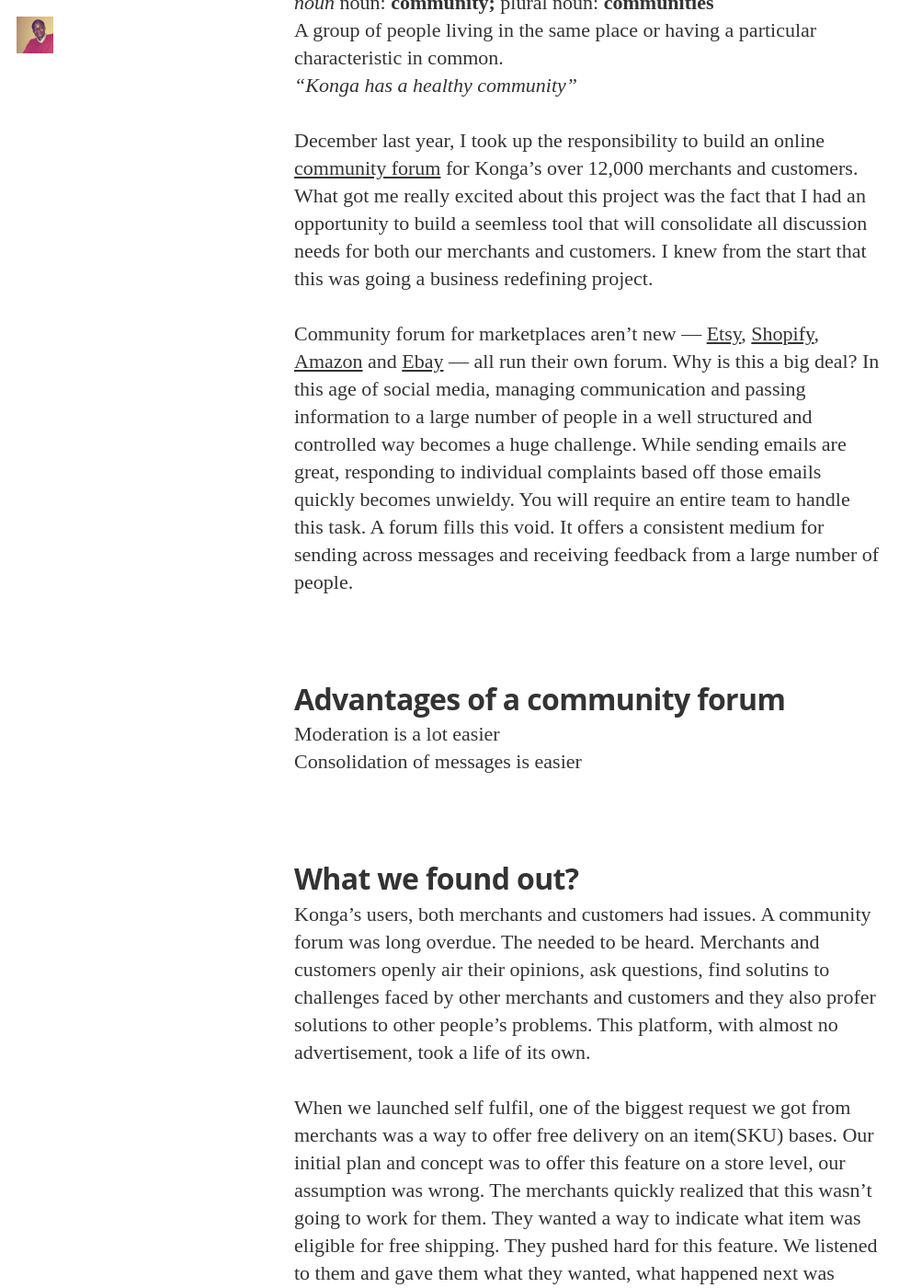
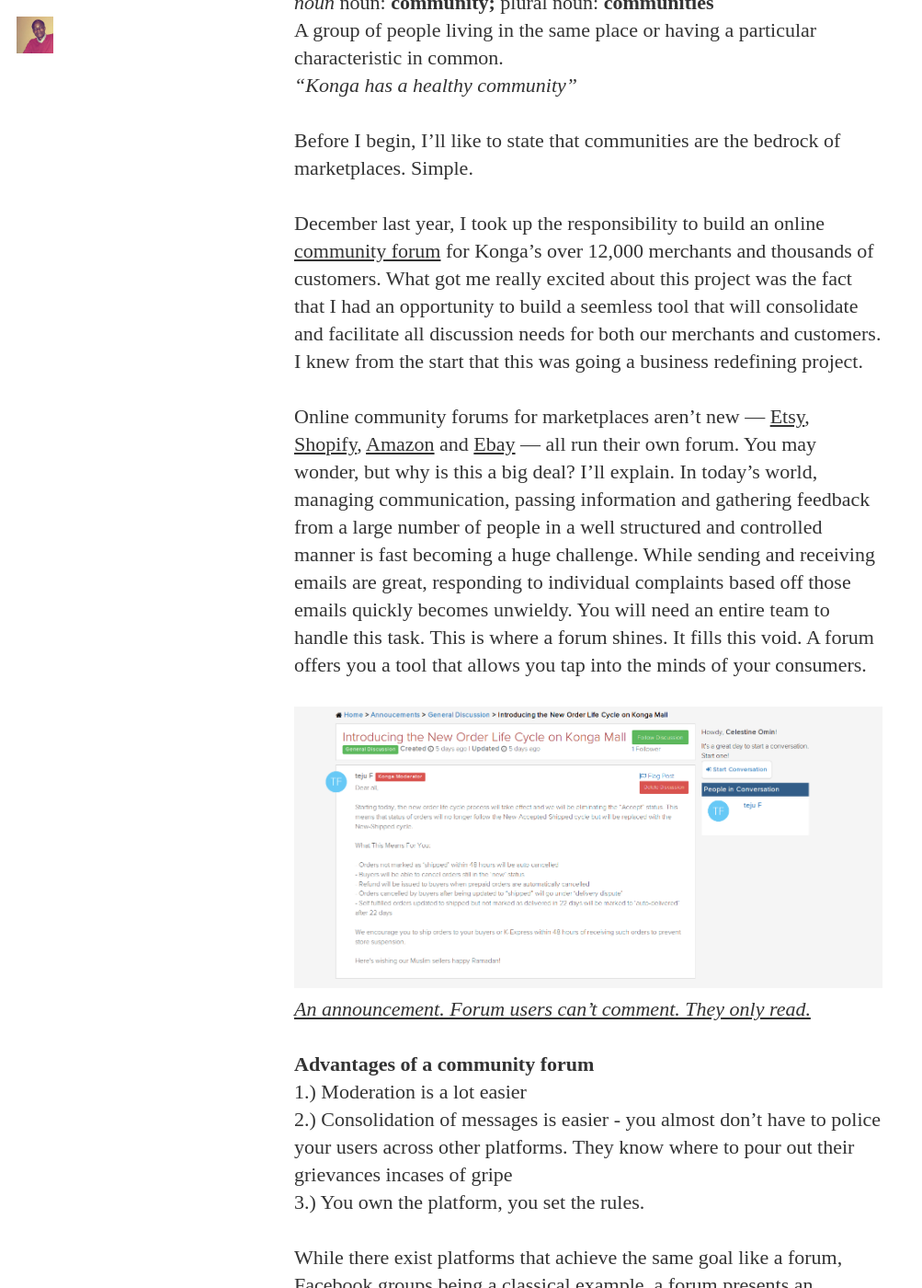
Before and after one commit to cyberomin/cyberomin.github.io, a Jekyll site: the page built from _posts/2015-07-09-marketplace-communities.markdown, in a window 1280 px wide and 1400 px high, scrolled down 394 px. Shown: the whole window at 92% size, without its empty margins (0-1003 px from the left). Built offline with Jekyll 4.4.1, drawn with Linux system fonts in a browser that asks for light colours; nearby versions of some CDN libraries; some web fonts are replaced; library files that are not in the unit come from our copies; Markdown is read by kramdown in place of the engine named in the settings; comment, search, counter and statistics services are not loaded; some of the changed text lies outside the part shown.

Commit message:
Announcement

```diff
--- a/_posts/2015-07-09-marketplace-communities.markdown
+++ b/_posts/2015-07-09-marketplace-communities.markdown
@@ -1,6 +1,6 @@
 ---
 layout: post
-title:  "Communities, the bed rock of marketplaces"
+title:  "Communities, the bedrock of marketplaces"
 date:   2015-07-22 12:18:00
 categories: community
 description: "A group of people living in the same place or having a particular characteristic in common."
@@ -15,20 +15,26 @@
 <span class="text-muted"><em>&#8220;Konga has a healthy community&#8221;</em></span>
 </p>
 
-December last year, I took up the responsibility to build an online <a href="http://community.konga.com" target="_blank">community forum</a> for Konga's over 12,000 merchants and customers. What got me really excited about this project was the fact that I had an opportunity to build a seemless tool that will consolidate all discussion needs for both our merchants and customers. I knew from the start that this was going a business redefining project.
+Before I begin, I'll like to state that communities are the bedrock of marketplaces. Simple.
 
-Community forum for marketplaces aren't new &mdash; <a href="https://www.etsy.com/forums" target="_blank">Etsy</a>, <a href="https://ecommerce.shopify.com/forums" target="_blank">Shopify</a>, <a href="https://sellercentral.amazon.com/forums/index.jspa" target="_blank">Amazon</a> and <a href="http://community.ebay.com/" target="_blank">Ebay</a> &mdash; all run their own forum. Why is this a big deal? In this age of social media, managing communication and passing information to a large number of people in a well structured and controlled way becomes a huge challenge. While sending emails are great, responding to individual complaints based off those emails quickly becomes unwieldy. You will require an entire team to handle this task. A forum fills this void. It offers a consistent medium for sending across messages and receiving feedback from a large number of people.
+December last year, I took up the responsibility to build an online <a href="http://community.konga.com" target="_blank">community forum</a> for Konga's over 12,000 merchants and thousands of customers. What got me really excited about this project was the fact that I had an opportunity to build a seemless tool that will consolidate and facilitate all discussion needs for both our merchants and customers. I knew from the start that this was going a business redefining project.
 
-<h1>Advantages of a community forum</h1>
-Moderation is a lot easier<br/>
-Consolidation of messages is easier
+Online community forums for marketplaces aren't new &mdash; <a href="https://www.etsy.com/forums" target="_blank">Etsy</a>, <a href="https://ecommerce.shopify.com/forums" target="_blank">Shopify</a>, <a href="https://sellercentral.amazon.com/forums/index.jspa" target="_blank">Amazon</a> and <a href="http://community.ebay.com/" target="_blank">Ebay</a> &mdash; all run their own forum. You may wonder, but why is this a big deal? I'll explain. In today's world, managing communication, passing information and gathering feedback from a large number of people in a well structured and controlled manner is fast becoming a huge challenge. While sending and receiving emails are great, responding to individual complaints based off those emails quickly becomes unwieldy. You will need an entire team to handle this task. This is where a forum shines. It fills this void. A forum offers you a tool that allows you tap into the minds of your consumers.
 
-<h1>What we found out?</h1>
-Konga's users, both merchants and customers had issues. A community forum was long overdue. The needed to be heard.
-Merchants and customers openly air their opinions, ask questions, find solutins to challenges faced by other merchants and customers and they also profer solutions to other people's problems. This platform, with almost no advertisement, took a life of its own.
+<img src="{{ site.url }}/assets/article_images/communities/announcement.png"/>
+<span class="text-muted"><em><a href="http://community.konga.com/thread/introducing-the-new-order-life-cycle-on-konga-mall">An announcement. Forum users can't comment. They only read.</a></em></span>
 
-When we launched self fulfil, one of the biggest request we got from merchants was a way to offer free delivery on an item(SKU) bases. Our initial plan and concept was to offer this feature on a store level, our assumption was wrong. The merchants quickly realized that this wasn't going to work for them. They wanted a way to indicate what item was eligible for free shipping. They pushed hard for this feature. We listened to them and gave them what they wanted,
-what happened next was rather remarkable, merchants daily orders shot up by approximately 300%.
+<strong>Advantages of a community forum</strong><br/>
+1.) Moderation is a lot easier<br/>
+2.) Consolidation of messages is easier - you almost don't have to police your users across other platforms. They know where to pour out their grievances incases of gripe<br/>
+3.) You own the platform, you set the rules.
+
+While there exist platforms that achieve the same goal like a forum, Facebook groups being a classical example, a forum presents an uncluttered medium and helps your users focus on one single goal; share their experiences.
+
+<strong>Interesting discoveries</strong><br/>
+Konga's users, both merchants and customers had issues and legitimate ones at that. A community forum was long overdue. They needed to be heard. Merchants and customers openly air their opinions, ask questions, find solutins to challenges faced by other merchants and customers and they also profer solutions to other people's problems. This platform, with almost no advertisement, took a life of its own.
+
+When we launched self fulfil (a service that allows merchants deliver items by themselves, essentially bypassing third party logistics companies), one of the biggest request we got from merchants was a way to offer free delivery on an item(SKU) bases. Our initial plan and concept was to offer this feature on a store level, our assumption was wrong. Merchants quickly realized that this wasn't going to work for them. They wanted a way to indicate what item was eligible for free shipping. They pushed hard for this feature. We listened to them and gave them what they wanted, what happened next was rather remarkable, merchants daily orders shot up by approximately 300%.
 
 <img src="{{ site.url }}/assets/article_images/communities/free-delivery.png"/>
 <span class="text-muted"><em>Free delivery tags on products</em></span>
@@ -39,10 +45,11 @@
 <span class="text-muted"><em>Inbound questions from merchants</em></span>
 
 Request for complimentary services like content uploading, copy writing and photography services grew significantly.
+
 <img src="{{ site.url }}/assets/article_images/communities/photo.png"/>
 <span class="text-muted"><em><a href="http://community.konga.com/thread/i-need-a-konga-certified-photographer-in-my-area">A photography request</a></em></span>
 
-##Where are we and the road ahead
+<strong>The Road Ahead</strong><br/>
 The community, in such a short span, has grown to become and integral tool to both the merchants and customers and Konga as a company. A tool that allows them express themselves. No doubt, the ideas and suggestions offered here will go along way in shaping the product road map of the company. New business strategies and services not thought of today will emerge from this place. This is the wisdom of the crowd at play here albeit we have had to deal with scathing remarks and criticism.
 
 Ultimately, the tips and tricks, questions and answers, dos and don'ts that are shared here will go on to build an invaluable resource for both new and existing customers and merchants alike. This, essentially will become our FAQ portal for all things marketplace.
```
Also changed, not shown: assets/article_images/communities/announcement.png (added), 4 other files.
